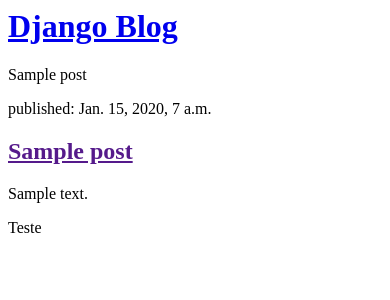
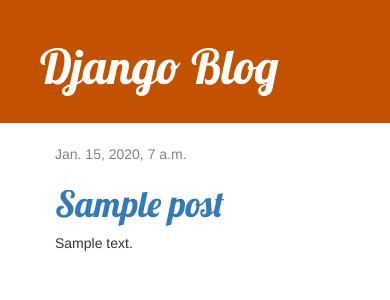
Before and after one commit to fpfreire/my-blog, a Django app: template blog/templates/blog/post_list.html in a window 390 px wide. Shown: the top 300 px of the page. Run offline with Django 3.2, Linux system fonts and the light colour scheme; the template is opened without the code that fills it: values that come from a table or form of the project are taken from there, others are empty; tables that the repository leaves empty hold one stand-in row (values such as "Sample post"); some libraries are stand-ins or nearby versions.

Commit message:
Adicionado view e template para postagem detalhada do blog assim como CSS para o site.

```diff
--- a/blog/models.py
+++ b/blog/models.py
@@ -2,7 +2,7 @@
 from django.db import models
 from django.utils import timezone
 
-# Create your models here.
+
 class Post(models.Model):
     author = models.ForeignKey(settings.AUTH_USER_MODEL, on_delete=models.CASCADE)
     title = models.CharField(max_length=200)
--- /dev/null
+++ b/blog/static/css/blog.css
@@ -0,0 +1,43 @@
+.page-header {
+    background-color: #C25100;
+    margin-top: 0;
+    padding: 20px 20px 20px 40px
+}
+
+.page-header h1, .page-header h1 a, .page-header h1 a:visited, .page-header h1 a:active {
+    color: #FFFFFF;
+    font-size: 36pt;
+    text-decoration: none;
+}
+
+.content {
+    margin-left: 40px;
+
+}
+
+h1, h2, h3, h4 {
+    font-family: 'Lobster', cursive;
+}
+
+.date {
+    color: #828282;
+}
+
+.save {
+    float: right;
+}
+
+.post-form textarea, .post-form input {
+    width: 100%;
+}
+
+.top-menu, .top-menu:hover, .top-menu:visited {
+    color: #FFFFFF;
+    float: right;
+    font-size: 26pt;
+    margin-right: 20px;
+}
+
+.post h2 a, .post h2 a:visited {
+    color: #000000;
+}
--- /dev/null
+++ b/blog/templates/blog/base.html
@@ -0,0 +1,24 @@
+{% load static %}
+<html>
+    <head>
+        <title>Django Blog</title>
+        <link rel="stylesheet" href="//maxcdn.bootstrapcdn.com/bootstrap/3.2.0/css/bootstrap.min.css">
+        <link rel="stylesheet" href="//maxcdn.bootstrapcdn.com/bootstrap/3.2.0/css/bootstrap-theme.min.css">
+        <link href='//fonts.googleapis.com/css?family=Lobster&subset=latin,latin-ext' rel='stylesheet' type='text/css'>
+        <link rel="stylesheet" href="{% static 'css/blog.css' %}">
+    </head>
+    <body>
+        <div class="page-header">
+            <h1><a href="/">Django Blog</a></h1>
+        </div>
+
+        <div class="content container">
+            <div class="row">
+                <div class="col-md-8">
+                    {% block content %}
+                    {% endblock %}
+                </div>
+            </div>
+        </div>
+    </body>
+</html>
--- a/blog/templates/blog/post_list.html
+++ b/blog/templates/blog/post_list.html
@@ -1,21 +1,13 @@
-<html>
-<head>
-    <title>Django Blog</title>
-</head>
-<body>
-    <div>
-        <h1><a href="/">Django Blog</a></h1>
-    </div>
+{% extends 'blog/base.html' %}
 
+{% block content %}
     {% for post in posts %}
-        {{ post }}
-        <div>
-            <p>published: {{ post.published_date }}</p>
-            <h2><a href="">{{ post.title }}</a></h2>
+        <div class="post">
+            <div class="date">
+                {{ post.published_date }}
+            </div>
+            <h1><a href="{% url 'post_detail' pk=post.pk %}">{{ post.title }}</a></h1>
             <p>{{ post.text|linebreaksbr }}</p>
         </div>
     {% endfor %}
-
-    Teste
-</body>
-</html>
+{% endblock %}
--- a/blog/urls.py
+++ b/blog/urls.py
@@ -1,6 +1,8 @@
 from django.urls import path
+from django.shortcuts import render, get_object_or_404
 from . import views
 
 urlpatterns = [
     path('', views.post_list, name='post_list'),
+    path('post/<int:pk>/', views.post_detail, name='post_detail'),
 ]
--- a/blog/views.py
+++ b/blog/views.py
@@ -1,7 +1,11 @@
-from django.shortcuts import render
+from django.shortcuts import render, get_object_or_404
 from django.utils import timezone
 from .models import Post
 
 def post_list(request):
     posts = Post.objects.filter(published_date__lte=timezone.now()).order_by('published_date')
     return render(request, 'blog/post_list.html', {'posts': posts})
+
+def post_detail(request, pk):
+    post = get_object_or_404(Post, pk=pk)
+    return render(request, 'blog/post_detail.html', {'post': post})
--- a/mysite/settings.py
+++ b/mysite/settings.py
@@ -119,4 +119,5 @@
 # https://docs.djangoproject.com/en/2.0/howto/static-files/
 
 STATIC_URL = '/static/'
-STATIC_ROOT = os.path.join(BASE_DIR, 'static')
+#STATIC_ROOT = os.path.join(BASE_DIR, 'static')
+STATICFILES_DIRS = (os.path.join(BASE_DIR, 'static'),)
```
Also changed, not shown: blog/templates/blog/post_detail.html (added, +13 -0 lines).
